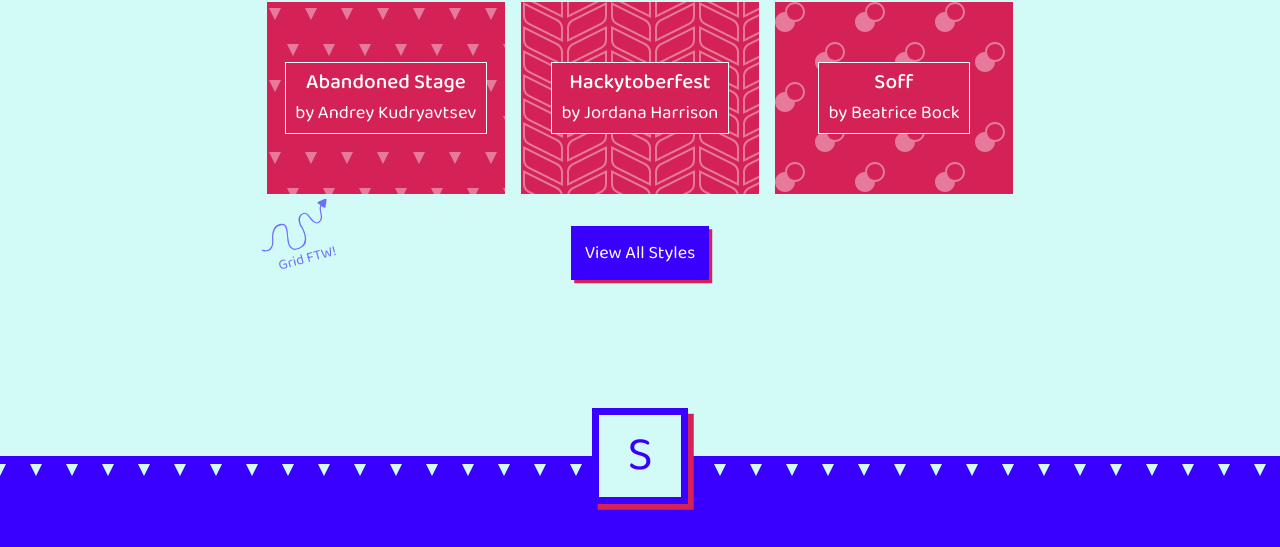
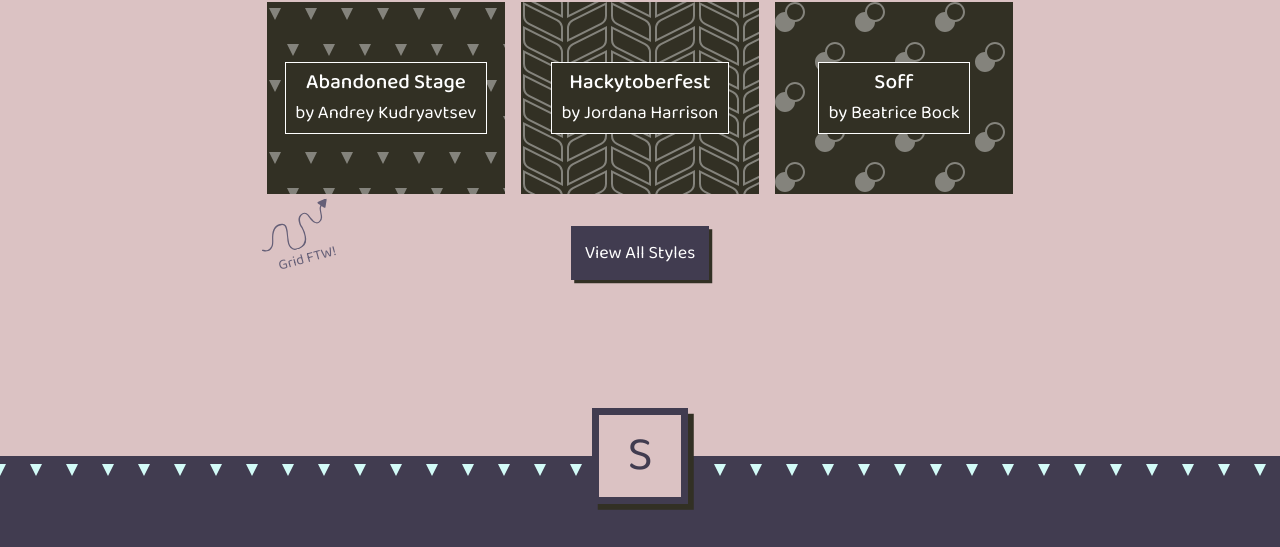
Before and after one commit to Dlyted1/stylestage-sass-team3, a website: page public/index.html in a window 1280 px wide. Shown: the part 4734-5281 px from the top of the page. Drawn offline with Linux system fonts and the light colour scheme.

Commit message:
June 4th 2024 - SCSS File Organization

```diff
--- a/sass/global/_theme.scss
+++ b/sass/global/_theme.scss
@@ -1,28 +1,24 @@
-$color-primary: #3a00ff !default;
-$color-primary-alt: #6f6ffd !default;
-$color-secondary: #d42257 !default;
-$color-background: #d2fbf7 !default;
+$color-primary: #413C50 !default;
+$color-primary-alt: #655F77 !default;
+$color-secondary: #323024 !default;
+$color-background: #DBC2C3 !default;
 
 $brand-colors: (
   primary: $color-primary,
   primary-alt: $color-primary-alt,
   secondary: $color-secondary,
-) !default;
+  ) !default;
 
-$color-body: scale-color(
-  $color-primary,
-  $lightness: -30%,
-  $saturation: -50%
-) !default;
+$color-body: scale-color($color-primary,
+    $lightness: -30%,
+    $saturation: -50%) !default;
 $color-gray: mix(#767676, $color-body, 70%) !default;
 
-$colors: map-merge(
-  $brand-colors,
-  (
-    background: $color-background,
-    text: $color-body,
-    light: #fff,
-  )
+$colors: map-merge($brand-colors,
+    (background: $color-background,
+      text: $color-body,
+      light: #fff,
+    )
 );
 
 @function color($key) {
@@ -30,7 +26,7 @@ $colors: map-merge(
 }
 
 @function svgColor($color) {
-  @return "%23" + str-slice("#{color($color)}", 2, -1);
+  @return "%23"+str-slice("#{color($color)}", 2, -1);
 }
 
 $link-color: color(primary) !default;
@@ -58,7 +54,8 @@ $font-sizes: (
   }
 
   --color-anchor: #{$link-color};
-  --font-family: "Baloo 2", sans-serif;
+  --font-family: "Baloo 2",
+  sans-serif;
   --font-weight-strong: #{$font-weight-strong};
 
   @each $key, $size in $font-sizes {
--- a/sass/style.scss
+++ b/sass/style.scss
@@ -1,21 +1,16 @@
-@import "fonts";
-
-// You can modify the theme directly, or override some of the variables
-// Overrides just need placed prior to the theme import
-// For example:
-// $color-primary: #3a0;
-@import "theme";
-@import "reset";
-@import "logomark";
-@import "typography";
-@import "layout";
-@import "header";
-@import "nav";
-@import "about";
-@import "guidelines";
-@import "contribute";
-@import "files";
-@import "styles";
-@import "profile";
-@import "footer";
-@import "links";
+@import "global/reset";
+@import "global/fonts";
+@import "global/theme";
+@import "global/typography";
+@import "utilities/logomark";
+@import "utilities/links";
+@import "block/layout";
+@import "block/header";
+@import "block/nav";
+@import "block/footer";
+@import "composition/about";
+@import "composition/guidelines";
+@import "composition/contribute";
+@import "composition/files";
+@import "composition/styles";
+@import "composition/profile";
```
Also changed, not shown: public/style.css, sass/block/_header.scss (line endings or trailing spaces), 1 other file.
